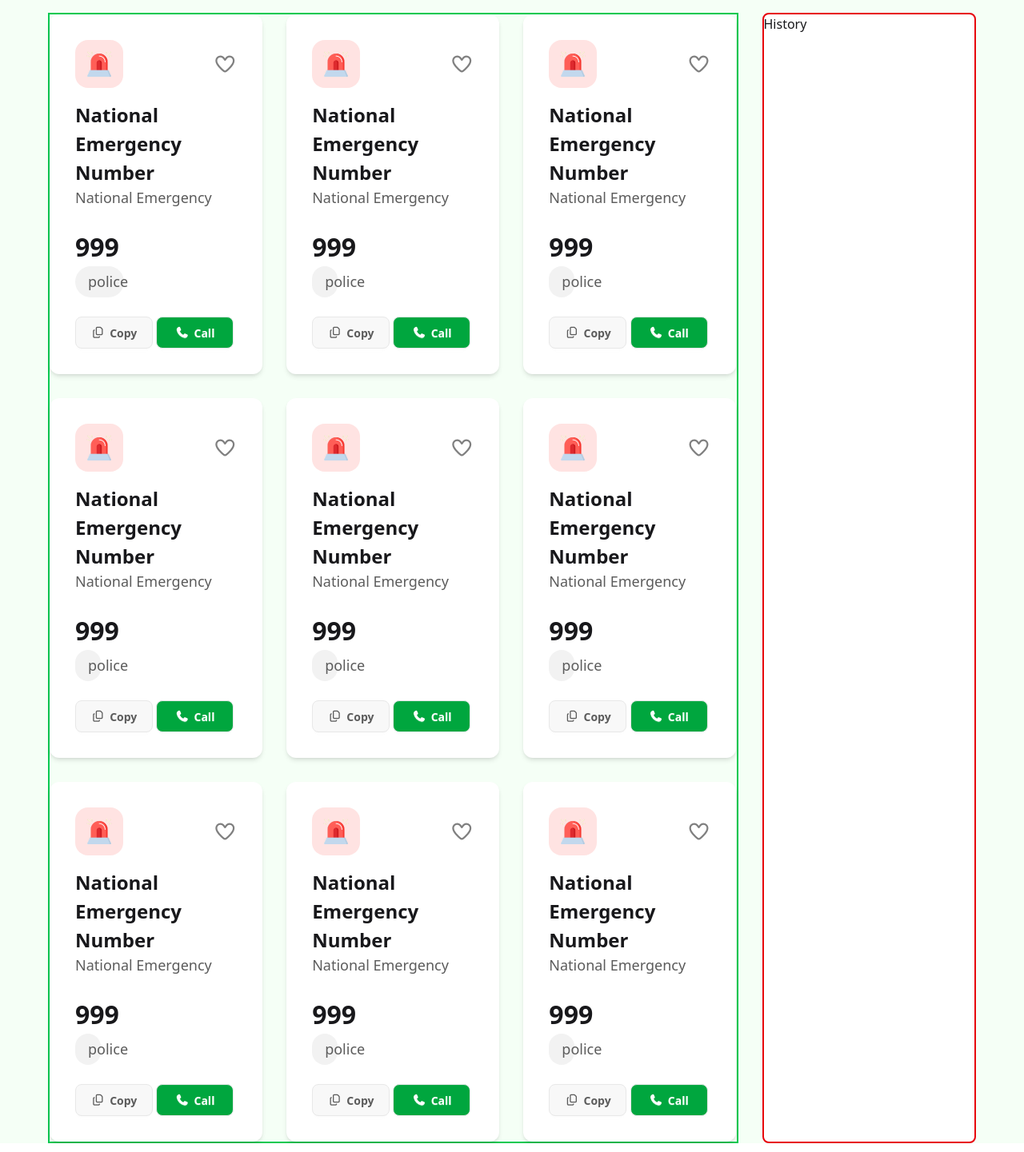
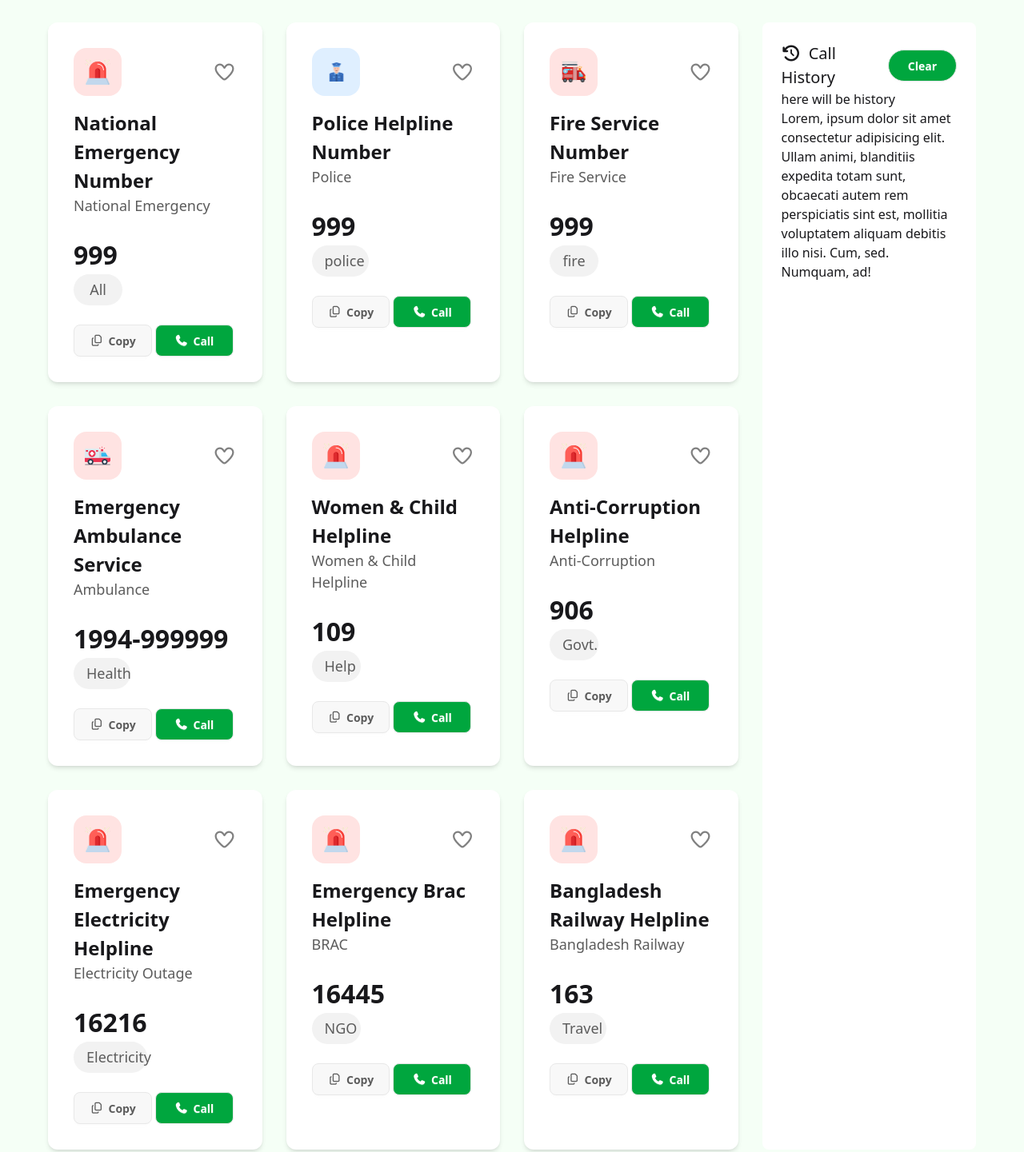
Before and after one commit to SyedShahanurShammas/Emergency-HotLine, a plain HTML site: page index.html in a window 1280 px wide. Shown: the part 340-1781 px from the top of the page at 80% size. Drawn offline with nearby package versions, Linux system fonts and the light colour scheme.

Commit message:
responsibe for mobile device added

```diff
--- a/index.html
+++ b/index.html
@@ -35,7 +35,7 @@
           <div>
             <img class="h-[50px] w-[50px]" src="./assets/logo.png" alt="" />
           </div>
-          <h1 class="text-[#006747] font-extrabold ml-[10px]">
+          <h1 class="text-[#006747] lg:text-[22px] f font-extrabold ml-[10px]">
             Emergency <br class="hidden md:block" />
             Service
           </h1>
@@ -82,11 +82,11 @@
       </section>
     </header>
     <main
-      class="grid gap-[30px] lg:mx-[60px] mx-4 mt-12 grid-cols-1 lg:grid-cols-4 lg:grid-rows-3"
+      class="grid gap-[18px] md:gap-[30px] lg:mx-[60px] mx-4 py-12 lg:grid-cols-4"
     >
       <!-- cards section -->
       <section
-        class="border-2 col-span-3 row-span-3 grid grid-cols-1 gap-[30px] md:grid-cols-2 lg:grid-cols-3 border-green-500"
+        class="lg:col-span-3 col-span-1 grid grid-cols-1 gap-[18px] md:gap-[30px] md:grid-cols-2 lg:grid-cols-3"
       >
         <div class="cards p-8 shadow-md rounded-xl bg-[#fff]">
           <div class="flex items-center justify-between">
@@ -105,9 +105,105 @@
           <div class="my-6">
             <h1 class="text-[32px] font-bold">999</h1>
             <div
-              class="rounded-[9999px] bg-[#F2F2F2] text-[#5C5C5C] w-[25%] md:w-[30%] text-[18px] font-normal"
+              class="rounded-[9999px] bg-[#F2F2F2] text-[#5C5C5C] w-[30%] text-[18px] font-normal"
             >
-              <div class="px-4 py-[6px]"><p>police</p></div>
+              <div class="px-4 py-[6px] text-center"><p>All</p></div>
+            </div>
+          </div>
+          <div>
+            <button class="btn w-[48%] rounded-lg p-4 text-[#5C5C5C]">
+              <i class="fa-regular fa-copy"></i> Copy
+            </button>
+
+            <button class="btn w-[48%] text-[#fff] rounded-lg p-4 bg-[#00A63E]">
+              <i class="fa-solid fa-phone"></i> Call
+            </button>
+          </div>
+        </div>
+        <div class="cards p-8 shadow-md rounded-xl bg-[#fff]">
+          <div class="flex items-center justify-between">
+            <div class="bg-[#DFEFFF] p-[14px] rounded-2xl">
+              <img class="h-8 w-8" src="./assets/police.png" alt="" />
+            </div>
+            <i
+              class="fa-regular fa-heart"
+              style="color: gray; font-size: 24px"
+            ></i>
+          </div>
+          <div class="mt-4">
+            <h1 class="text-[24px] font-bold">Police Helpline Number</h1>
+            <p class="text-[#5C5C5C] text-[18px]">Police</p>
+          </div>
+          <div class="my-6">
+            <h1 class="text-[32px] font-bold">999</h1>
+            <div
+              class="px-4 py-[6px] rounded-[9999px] w-[35%] bg-[#F2F2F2] text-[#5C5C5C] text-[18px] font-normal"
+            >
+              <p class="text-center">police</p>
+            </div>
+          </div>
+          <div>
+            <button class="btn w-[48%] rounded-lg p-4 text-[#5C5C5C]">
+              <i class="fa-regular fa-copy"></i> Copy
+            </button>
+
+            <button class="btn w-[48%] text-[#fff] rounded-lg p-4 bg-[#00A63E]">
+              <i class="fa-solid fa-phone"></i> Call
+            </button>
+          </div>
+        </div>
+        <div class="cards p-8 shadow-md rounded-xl bg-[#fff]">
+          <div class="flex items-center justify-between">
+            <div class="bg-[#FFE3E2] p-[14px] rounded-2xl">
+              <img class="h-8 w-8" src="./assets/fire-service.png" alt="" />
+            </div>
+            <i
+              class="fa-regular fa-heart"
+              style="color: gray; font-size: 24px"
+            ></i>
+          </div>
+          <div class="mt-4">
+            <h1 class="text-[24px] font-bold">Fire Service Number</h1>
+            <p class="text-[#5C5C5C] text-[18px]">Fire Service</p>
+          </div>
+          <div class="my-6">
+            <h1 class="text-[32px] font-bold">999</h1>
+            <div
+              class="px-4 py-[6px] rounded-[9999px] w-[30%] bg-[#F2F2F2] text-[#5C5C5C] text-[18px] font-normal text-center"
+            >
+              <p>fire</p>
+            </div>
+          </div>
+          <div>
+            <button class="btn w-[48%] rounded-lg p-4 text-[#5C5C5C]">
+              <i class="fa-regular fa-copy"></i> Copy
+            </button>
+
+            <button class="btn w-[48%] text-[#fff] rounded-lg p-4 bg-[#00A63E]">
+              <i class="fa-solid fa-phone"></i> Call
+            </button>
+          </div>
+        </div>
+        <div class="cards p-8 shadow-md rounded-xl bg-[#fff]">
+          <div class="flex items-center justify-between">
+            <div class="bg-[#FFE3E2] p-[14px] rounded-2xl">
+              <img class="h-8 w-8" src="./assets/ambulance.png" alt="" />
+            </div>
+            <i
+              class="fa-regular fa-heart"
+              style="color: gray; font-size: 24px"
+            ></i>
+          </div>
+          <div class="mt-4">
+            <h1 class="text-[24px] font-bold">Emergency Ambulance Service</h1>
+            <p class="text-[#5C5C5C] text-[18px]">Ambulance</p>
+          </div>
+          <div class="my-6">
+            <h1 class="text-[32px] font-bold">1994-999999</h1>
+            <div
+              class="px-4 py-[6px] rounded-[9999px] w-[30%] lg:w-[35%] bg-[#F2F2F2] text-[#5C5C5C] text-[18px] text-center font-normal"
+            >
+              <p>Health</p>
             </div>
           </div>
           <div>
@@ -131,15 +227,15 @@
             ></i>
           </div>
           <div class="mt-4">
-            <h1 class="text-[24px] font-bold">National Emergency Number</h1>
-            <p class="text-[#5C5C5C] text-[18px]">National Emergency</p>
+            <h1 class="text-[24px] font-bold">Women & Child Helpline</h1>
+            <p class="text-[#5C5C5C] text-[18px]">Women & Child Helpline</p>
           </div>
           <div class="my-6">
-            <h1 class="text-[32px] font-bold">999</h1>
+            <h1 class="text-[32px] font-bold">109</h1>
             <div
-              class="px-4 py-[6px] rounded-[9999px] w-[8.5%] bg-[#F2F2F2] text-[#5C5C5C] text-[18px] font-normal"
+              class="px-4 py-[6px] rounded-[9999px] w-[30%] bg-[#F2F2F2] text-[#5C5C5C] text-[18px] text-center font-normal"
             >
-              <p>police</p>
+              <p>Help</p>
             </div>
           </div>
           <div>
@@ -163,15 +259,15 @@
             ></i>
           </div>
           <div class="mt-4">
-            <h1 class="text-[24px] font-bold">National Emergency Number</h1>
-            <p class="text-[#5C5C5C] text-[18px]">National Emergency</p>
+            <h1 class="text-[24px] font-bold">Anti-Corruption Helpline</h1>
+            <p class="text-[#5C5C5C] text-[18px]">Anti-Corruption</p>
           </div>
           <div class="my-6">
-            <h1 class="text-[32px] font-bold">999</h1>
+            <h1 class="text-[32px] font-bold">906</h1>
             <div
-              class="px-4 py-[6px] rounded-[9999px] w-[8.5%] bg-[#F2F2F2] text-[#5C5C5C] text-[18px] font-normal"
+              class="px-4 py-[6px] rounded-[9999px] w-[30%] bg-[#F2F2F2] text-[#5C5C5C] text-[18px] font-normal"
             >
-              <p>police</p>
+              <p>Govt.</p>
             </div>
           </div>
           <div>
@@ -195,15 +291,17 @@
             ></i>
           </div>
           <div class="mt-4">
-            <h1 class="text-[24px] font-bold">National Emergency Number</h1>
-            <p class="text-[#5C5C5C] text-[18px]">National Emergency</p>
+            <h1 class="text-[24px] font-bold">
+              Emergency Electricity Helpline
+            </h1>
+            <p class="text-[#5C5C5C] text-[18px]">Electricity Outage</p>
           </div>
           <div class="my-6">
-            <h1 class="text-[32px] font-bold">999</h1>
+            <h1 class="text-[32px] font-bold">16216</h1>
             <div
-              class="px-4 py-[6px] rounded-[9999px] w-[8.5%] bg-[#F2F2F2] text-[#5C5C5C] text-[18px] font-normal"
+              class="px-4 py-[6px] rounded-[9999px] w-[45%] bg-[#F2F2F2] text-[#5C5C5C] text-[18px] font-normal"
             >
-              <p>police</p>
+              <p>Electricity</p>
             </div>
           </div>
           <div>
@@ -227,15 +325,15 @@
             ></i>
           </div>
           <div class="mt-4">
-            <h1 class="text-[24px] font-bold">National Emergency Number</h1>
-            <p class="text-[#5C5C5C] text-[18px]">National Emergency</p>
+            <h1 class="text-[24px] font-bold">Emergency Brac Helpline</h1>
+            <p class="text-[#5C5C5C] text-[18px]">BRAC</p>
           </div>
           <div class="my-6">
-            <h1 class="text-[32px] font-bold">999</h1>
+            <h1 class="text-[32px] font-bold">16445</h1>
             <div
-              class="px-4 py-[6px] rounded-[9999px] w-[8.5%] bg-[#F2F2F2] text-[#5C5C5C] text-[18px] font-normal"
+              class="px-4 py-[6px] rounded-[9999px] w-[30%] bg-[#F2F2F2] text-[#5C5C5C] text-[18px] font-normal text-center"
             >
-              <p>police</p>
+              <p>NGO</p>
             </div>
           </div>
           <div>
@@ -259,111 +357,15 @@
             ></i>
           </div>
           <div class="mt-4">
-            <h1 class="text-[24px] font-bold">National Emergency Number</h1>
-            <p class="text-[#5C5C5C] text-[18px]">National Emergency</p>
+            <h1 class="text-[24px] font-bold">Bangladesh Railway Helpline</h1>
+            <p class="text-[#5C5C5C] text-[18px]">Bangladesh Railway</p>
           </div>
           <div class="my-6">
-            <h1 class="text-[32px] font-bold">999</h1>
+            <h1 class="text-[32px] font-bold">163</h1>
             <div
-              class="px-4 py-[6px] rounded-[9999px] w-[8.5%] bg-[#F2F2F2] text-[#5C5C5C] text-[18px] font-normal"
+              class="px-4 py-[6px] rounded-[9999px] w-[35%] bg-[#F2F2F2] text-[#5C5C5C] text-center text-[18px] font-normal"
             >
-              <p>police</p>
-            </div>
-          </div>
-          <div>
-            <button class="btn w-[48%] rounded-lg p-4 text-[#5C5C5C]">
-              <i class="fa-regular fa-copy"></i> Copy
-            </button>
-
-            <button class="btn w-[48%] text-[#fff] rounded-lg p-4 bg-[#00A63E]">
-              <i class="fa-solid fa-phone"></i> Call
-            </button>
-          </div>
-        </div>
-        <div class="cards p-8 shadow-md rounded-xl bg-[#fff]">
-          <div class="flex items-center justify-between">
-            <div class="bg-[#FFE3E2] p-[14px] rounded-2xl">
-              <img class="h-8 w-8" src="./assets/emergency.png" alt="" />
-            </div>
-            <i
-              class="fa-regular fa-heart"
-              style="color: gray; font-size: 24px"
-            ></i>
-          </div>
-          <div class="mt-4">
-            <h1 class="text-[24px] font-bold">National Emergency Number</h1>
-            <p class="text-[#5C5C5C] text-[18px]">National Emergency</p>
-          </div>
-          <div class="my-6">
-            <h1 class="text-[32px] font-bold">999</h1>
-            <div
-              class="px-4 py-[6px] rounded-[9999px] w-[8.5%] bg-[#F2F2F2] text-[#5C5C5C] text-[18px] font-normal"
-            >
-              <p>police</p>
-            </div>
-          </div>
-          <div>
-            <button class="btn w-[48%] rounded-lg p-4 text-[#5C5C5C]">
-              <i class="fa-regular fa-copy"></i> Copy
-            </button>
-
-            <button class="btn w-[48%] text-[#fff] rounded-lg p-4 bg-[#00A63E]">
-              <i class="fa-solid fa-phone"></i> Call
-            </button>
-          </div>
-        </div>
-        <div class="cards p-8 shadow-md rounded-xl bg-[#fff]">
-          <div class="flex items-center justify-between">
-            <div class="bg-[#FFE3E2] p-[14px] rounded-2xl">
-              <img class="h-8 w-8" src="./assets/emergency.png" alt="" />
-            </div>
-            <i
-              class="fa-regular fa-heart"
-              style="color: gray; font-size: 24px"
-            ></i>
-          </div>
-          <div class="mt-4">
-            <h1 class="text-[24px] font-bold">National Emergency Number</h1>
-            <p class="text-[#5C5C5C] text-[18px]">National Emergency</p>
-          </div>
-          <div class="my-6">
-            <h1 class="text-[32px] font-bold">999</h1>
-            <div
-              class="px-4 py-[6px] rounded-[9999px] w-[8.5%] bg-[#F2F2F2] text-[#5C5C5C] text-[18px] font-normal"
-            >
-              <p>police</p>
-            </div>
-          </div>
-          <div>
-            <button class="btn w-[48%] rounded-lg p-4 text-[#5C5C5C]">
-              <i class="fa-regular fa-copy"></i> Copy
-            </button>
-
-            <button class="btn w-[48%] text-[#fff] rounded-lg p-4 bg-[#00A63E]">
-              <i class="fa-solid fa-phone"></i> Call
-            </button>
-          </div>
-        </div>
-        <div class="cards p-8 shadow-md rounded-xl bg-[#fff]">
-          <div class="flex items-center justify-between">
-            <div class="bg-[#FFE3E2] p-[14px] rounded-2xl">
-              <img class="h-8 w-8" src="./assets/emergency.png" alt="" />
-            </div>
-            <i
-              class="fa-regular fa-heart"
-              style="color: gray; font-size: 24px"
-            ></i>
-          </div>
-          <div class="mt-4">
-            <h1 class="text-[24px] font-bold">National Emergency Number</h1>
-            <p class="text-[#5C5C5C] text-[18px]">National Emergency</p>
-          </div>
-          <div class="my-6">
-            <h1 class="text-[32px] font-bold">999</h1>
-            <div
-              class="px-4 py-[6px] rounded-[9999px] w-[8.5%] bg-[#F2F2F2] text-[#5C5C5C] text-[18px] font-normal"
-            >
-              <p>police</p>
+              <p>Travel</p>
             </div>
           </div>
           <div>
@@ -378,8 +380,28 @@
         </div>
       </section>
       <!-- history section -->
-      <section class="border-2 row-span-3 bg-[#fff] rounded-lg border-red-600">
-        <h1>History</h1>
+      <section class="lg:col-span-1 col-span-1 bg-[#ffff] rounded-lg p-6">
+        <div class="flex justify-between items-center">
+          <h1 class="text-[20px] font-medium">
+            <span><i class="fa-solid fa-clock-rotate-left"></i></span>
+            <span class="ml-1">Call History</span>
+          </h1>
+          <div>
+            <button class="btn bg-[#00A63E] rounded-full text-[#ffff] px-6">
+              Clear
+            </button>
+          </div>
+        </div>
+        <!-- There will be the history  -->
+        <div>
+          <h1>here will be history</h1>
+          <p>
+            Lorem, ipsum dolor sit amet consectetur adipisicing elit. Ullam
+            animi, blanditiis expedita totam sunt, obcaecati autem rem
+            perspiciatis sint est, mollitia voluptatem aliquam debitis illo
+            nisi. Cum, sed. Numquam, ad!
+          </p>
+        </div>
       </section>
     </main>
   </body>
```
